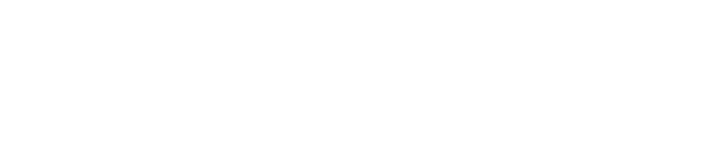
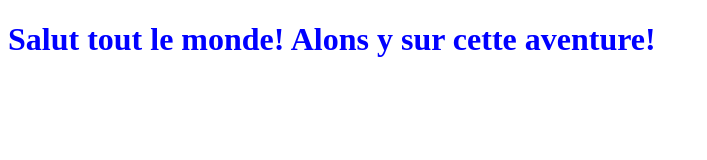
Before and after one commit to Disco-Chef/testtesttest, a plain HTML site: page index.html in a window 1280 px wide. Shown: the whole page, without its empty margins (0-707 px from the left). Drawn offline with Linux system fonts and the light colour scheme.

Commit message:
added content and style to index.html

```diff
--- a/index.html
+++ b/index.html
@@ -5,8 +5,9 @@
     <meta http-equiv="X-UA-Compatible" content="IE=edge">
     <meta name="viewport" content="width=device-width, initial-scale=1.0">
     <title>Salut le super batch #654</title>
+    <link rel="stylesheet" href="style.css">
   </head>
   <body>
-
+    <h1>Salut tout le monde! Alons y sur cette aventure!</h1>
   </body>
 </html>
--- /dev/null
+++ b/style.css
@@ -0,0 +1,3 @@
+h1 {
+  color: blue;
+}
```
